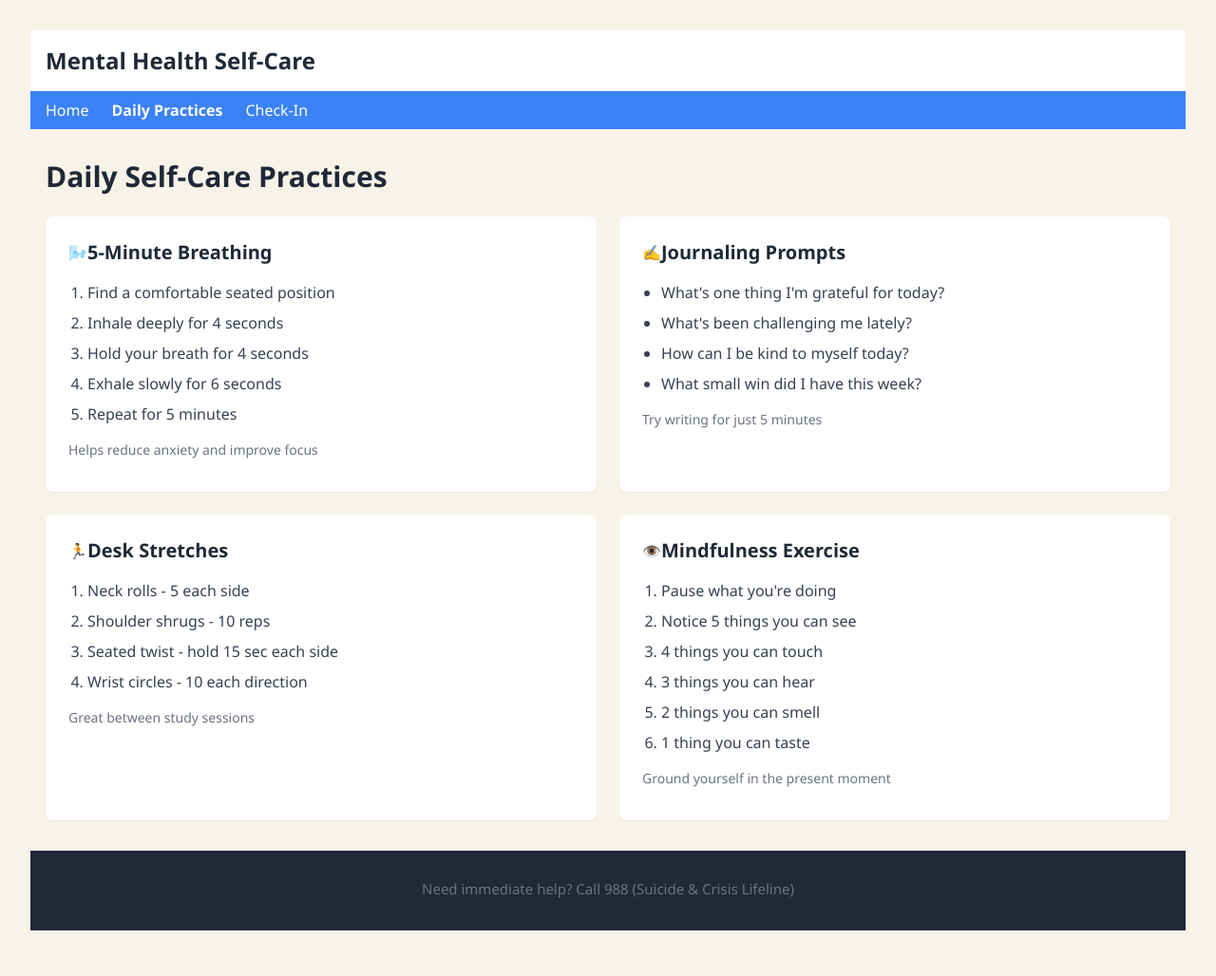
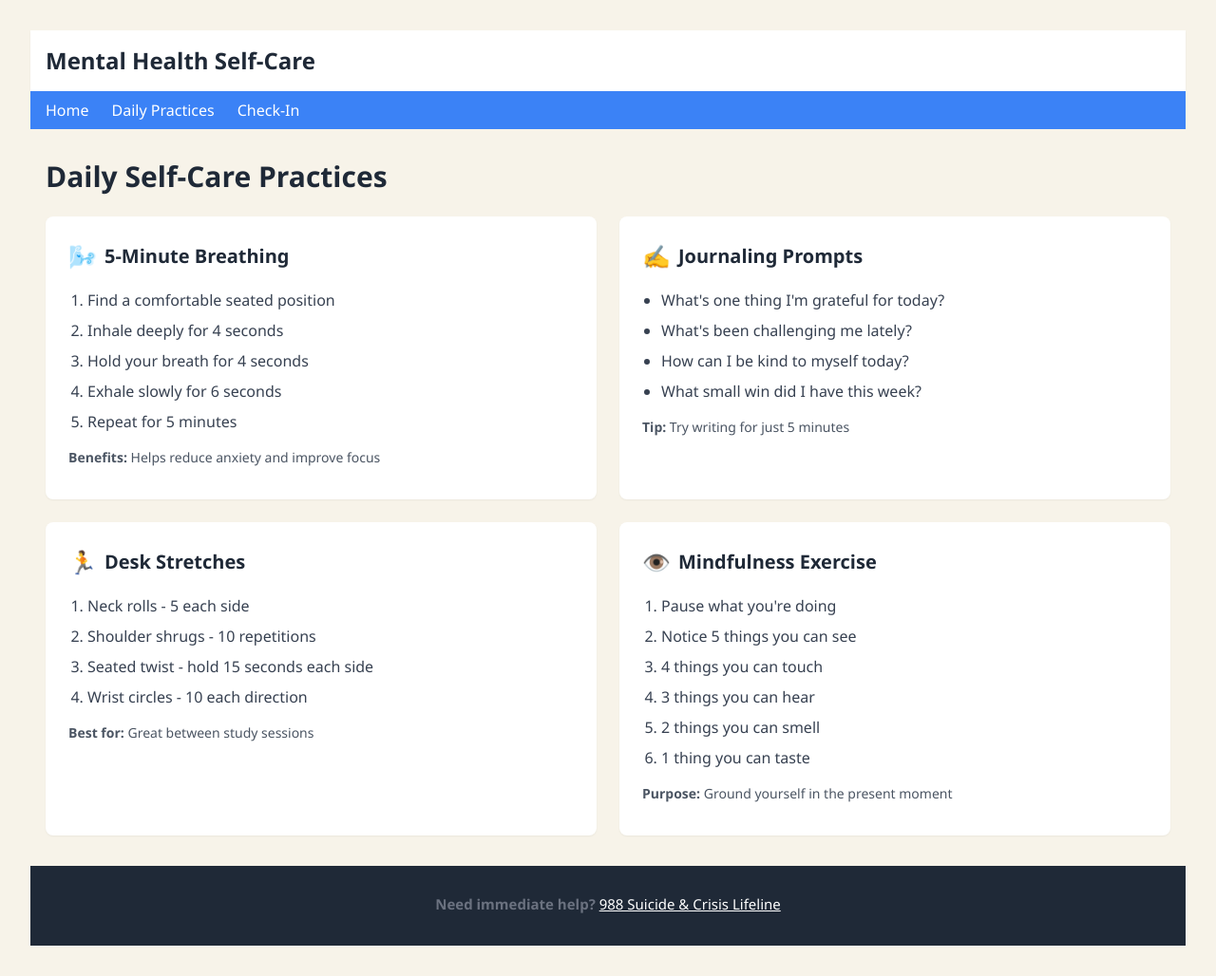
Before and after one commit to tiaan1jacobs-cyber/Mental-Health-Self-Care, a plain HTML site: page practices.html in a window 1280 px wide. Shown: the whole page at 95% size. Drawn offline with nearby package versions, Linux system fonts and the light colour scheme.

Commit message:
Update practices.html

```diff
--- a/practices.html
+++ b/practices.html
@@ -3,84 +3,166 @@
 <head>
     <meta charset="UTF-8">
     <meta name="viewport" content="width=device-width, initial-scale=1.0">
+    <meta name="description" content="Daily self-care practices including breathing exercises, journaling prompts, desk stretches, and mindfulness techniques for mental wellness.">
+    <meta name="theme-color" content="#3b82f6">
     <title>Daily Practices | Mental Health Self-Care</title>
-    <link href="https://cdn.jsdelivr.net/npm/tailwindcss@2.2.19/dist/tailwind.min.css" rel="stylesheet"><link rel="stylesheet" href="style.css">
+    <link href="https://cdn.jsdelivr.net/npm/tailwindcss@2.2.19/dist/tailwind.min.css" rel="stylesheet">
+    <link rel="stylesheet" href="style.css">
+    <style>
+        /* Enhanced contrast styles for WCAG AA compliance */
+        .card-title {
+            color: #1f2937; /* High contrast for headings */
+        }
 
+        .card-text {
+            color: #374151; /* 9.25:1 contrast ratio */
+        }
+
+        .card-note {
+            color: #4b5563; /* 7:1 contrast ratio */
+        }
+
+        /* Skip to main content link */
+        .skip-link {
+            position: absolute;
+            top: -40px;
+            left: 0;
+            background: #1e40af;
+            color: white;
+            padding: 8px 16px;
+            text-decoration: none;
+            z-index: 100;
+            border-radius: 0 0 4px 0;
+        }
+
+        .skip-link:focus {
+            top: 0;
+            outline: 2px solid #fbbf24;
+            outline-offset: 2px;
+        }
+
+        /* Focus visible styles */
+        a:focus-visible,
+        button:focus-visible {
+            outline: 2px solid #2563eb;
+            outline-offset: 2px;
+        }
+
+        /* Screen reader only text */
+        .sr-only {
+            position: absolute;
+            width: 1px;
+            height: 1px;
+            padding: 0;
+            margin: -1px;
+            overflow: hidden;
+            clip: rect(0, 0, 0, 0);
+            white-space: nowrap;
+            border-width: 0;
+        }
+
+        /* Enhanced footer link contrast */
+        .footer-link {
+            color: #ffffff;
+            text-decoration: underline;
+        }
+
+        .footer-link:hover,
+        .footer-link:focus {
+            color: #e5e7eb;
+        }
+
+        /* Remove emoji reliance, ensure decorative */
+        .practice-icon {
+            font-size: 1.5rem;
+            margin-right: 0.5rem;
+            flex-shrink: 0;
+        }
+    </style>
 </head>
 <body>
-    <header class="bg-white shadow-sm">
+    <!-- Skip to main content for keyboard navigation -->
+    <a href="#main-content" class="skip-link">Skip to main content</a>
+
+    <header class="bg-white shadow-sm" role="banner">
         <div class="container mx-auto px-4 py-4">
             <h1 class="text-2xl font-bold text-gray-800">Mental Health Self-Care</h1>
         </div>
     </header>
 
-    <nav class="bg-blue-500 text-white">
+    <nav class="bg-blue-500 text-white" role="navigation" aria-label="Main navigation">
         <div class="container mx-auto px-4 py-2">
-            <ul class="flex space-x-6">
-                <li><a href="index.html" class="hover:underline">Home</a></li>
-                <li><a href="practices.html" class="hover:underline font-bold">Daily Practices</a></li>
-                <li><a href="checkin.html" class="hover:underline">Check-In</a></li>
+            <ul class="flex space-x-6" role="list">
+                <li role="listitem">
+                    <a href="index.html" class="hover:underline focus:underline">Home</a>
+                </li>
+                <li role="listitem">
+                    <a href="practices.html" class="hover:underline focus:underline" aria-current="page">Daily Practices</a>
+                </li>
+                <li role="listitem">
+                    <a href="checkin.html" class="hover:underline focus:underline">Check-In</a>
+                </li>
             </ul>
         </div>
     </nav>
 
-    <main class="container mx-auto px-4 py-8">
+    <main id="main-content" class="container mx-auto px-4 py-8" role="main">
         <h2 class="text-3xl font-bold text-gray-800 mb-6">Daily Self-Care Practices</h2>
 
-        <div class="grid grid-cols-1 md:grid-cols-2 gap-6">
+        <div class="grid grid-cols-1 md:grid-cols-2 gap-6" role="list">
             <!-- Breathing Exercise -->
-            <div class="bg-white p-6 rounded-lg shadow-sm">
+            <article class="bg-white p-6 rounded-lg shadow-sm" role="listitem">
                 <div class="flex items-center mb-4">
-                    <span aria-hidden="true">🌬️</span>
-                    <h3 class="text-xl font-bold text-gray-800">5-Minute Breathing</h3>
+                    <span class="practice-icon" aria-hidden="true">🌬️</span>
+                    <h3 class="text-xl font-bold card-title">5-Minute Breathing</h3>
                 </div>
-                <ol class="list-decimal pl-5 space-y-2 text-gray-700">
+                <ol class="list-decimal pl-5 space-y-2 card-text" role="list">
                     <li>Find a comfortable seated position</li>
                     <li>Inhale deeply for 4 seconds</li>
                     <li>Hold your breath for 4 seconds</li>
                     <li>Exhale slowly for 6 seconds</li>
                     <li>Repeat for 5 minutes</li>
                 </ol>
-                <p class="mt-4 text-sm text-gray-500">Helps reduce anxiety and improve focus</p>
-            </div>
+                <p class="mt-4 text-sm card-note"><strong>Benefits:</strong> Helps reduce anxiety and improve focus</p>
+            </article>
 
             <!-- Journaling Prompts -->
-            <div class="bg-white p-6 rounded-lg shadow-sm">
+            <article class="bg-white p-6 rounded-lg shadow-sm" role="listitem">
                 <div class="flex items-center mb-4">
-                    <span aria-hidden="true">✍️</span>
-                    <h3 class="text-xl font-bold text-gray-800">Journaling Prompts</h3>
+                    <span class="practice-icon" aria-hidden="true">✍️</span>
+                    <h3 class="text-xl font-bold card-title">Journaling Prompts</h3>
                 </div>
-                <ul class="list-disc pl-5 space-y-2 text-gray-700">
+                <ul class="list-disc pl-5 space-y-2 card-text" role="list">
                     <li>What's one thing I'm grateful for today?</li>
                     <li>What's been challenging me lately?</li>
                     <li>How can I be kind to myself today?</li>
                     <li>What small win did I have this week?</li>
                 </ul>
-                <p class="mt-4 text-sm text-gray-500">Try writing for just 5 minutes</p>
-            </div>
+                <p class="mt-4 text-sm card-note"><strong>Tip:</strong> Try writing for just 5 minutes</p>
+            </article>
 
             <!-- Quick Stretches -->
-            <div class="bg-white p-6 rounded-lg shadow-sm">
+            <article class="bg-white p-6 rounded-lg shadow-sm" role="listitem">
                 <div class="flex items-center mb-4">
-                    <span aria-hidden="true">🏃</span>
-                    <h3 class="text-xl font-bold text-gray-800">Desk Stretches</h3>
+                    <span class="practice-icon" aria-hidden="true">🏃</span>
+                    <h3 class="text-xl font-bold card-title">Desk Stretches</h3>
                 </div>
-                <ol class="list-decimal pl-5 space-y-2 text-gray-700">
+                <ol class="list-decimal pl-5 space-y-2 card-text" role="list">
                     <li>Neck rolls - 5 each side</li>
-                    <li>Shoulder shrugs - 10 reps</li>
-                    <li>Seated twist - hold 15 sec each side</li>
+                    <li>Shoulder shrugs - 10 repetitions</li>
+                    <li>Seated twist - hold 15 seconds each side</li>
                     <li>Wrist circles - 10 each direction</li>
                 </ol>
-                <p class="mt-4 text-sm text-gray-500">Great between study sessions</p>
-            </div>
+                <p class="mt-4 text-sm card-note"><strong>Best for:</strong> Great between study sessions</p>
+            </article>
 
             <!-- Mindfulness -->
-            <div class="bg-white p-6 rounded-lg shadow-sm">
+            <article class="bg-white p-6 rounded-lg shadow-sm" role="listitem">
                 <div class="flex items-center mb-4">
-                    <span aria-hidden="true">👁️</span>
-                    <h3 class="text-xl font-bold text-gray-800">Mindfulness Exercise</h3>
+                    <span class="practice-icon" aria-hidden="true">👁️</span>
+                    <h3 class="text-xl font-bold card-title">Mindfulness Exercise</h3>
                 </div>
-                <ol class="list-decimal pl-5 space-y-2 text-gray-700">
+                <ol class="list-decimal pl-5 space-y-2 card-text" role="list">
                     <li>Pause what you're doing</li>
                     <li>Notice 5 things you can see</li>
                     <li>4 things you can touch</li>
@@ -88,17 +170,23 @@
                     <li>2 things you can smell</li>
                     <li>1 thing you can taste</li>
                 </ol>
-                <p class="mt-4 text-sm text-gray-500">Ground yourself in the present moment</p>
-            </div>
+                <p class="mt-4 text-sm card-note"><strong>Purpose:</strong> Ground yourself in the present moment</p>
+            </article>
         </div>
     </main>
 
-    <footer class="bg-gray-800 text-white py-6">
+    <footer class="bg-gray-800 text-white py-6" role="contentinfo">
         <div class="container mx-auto px-4">
-            <p class="text-center mb-2">Need immediate help? Call 988 (Suicide & Crisis Lifeline)</p>
+            <p class="text-center mb-2">
+                <strong>Need immediate help?</strong>
+                <span class="sr-only">Call the</span>
+                <a href="tel:988"
+                   class="footer-link"
+                   aria-label="Call 988 Suicide and Crisis Lifeline">
+                    988 Suicide & Crisis Lifeline
+                </a>
+            </p>
         </div>
     </footer>
-
-
 </body>
 </html>
```
